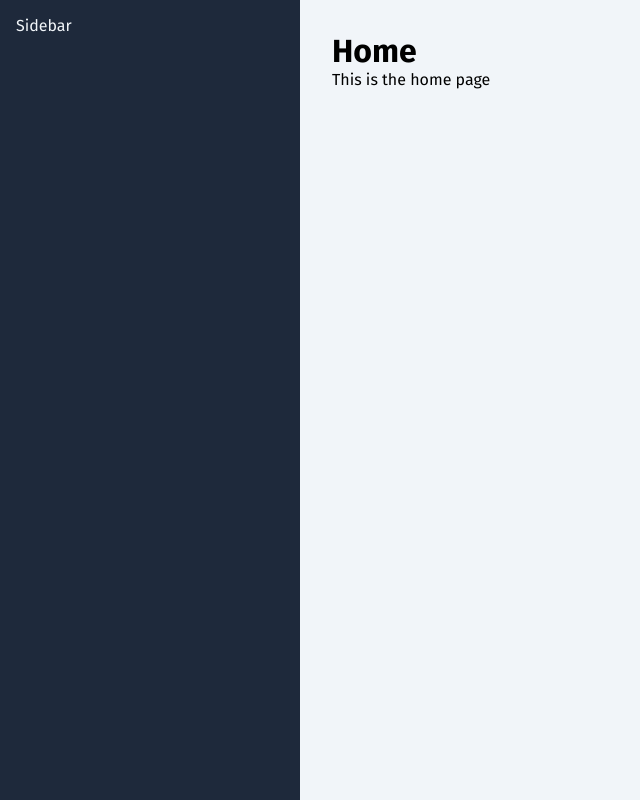
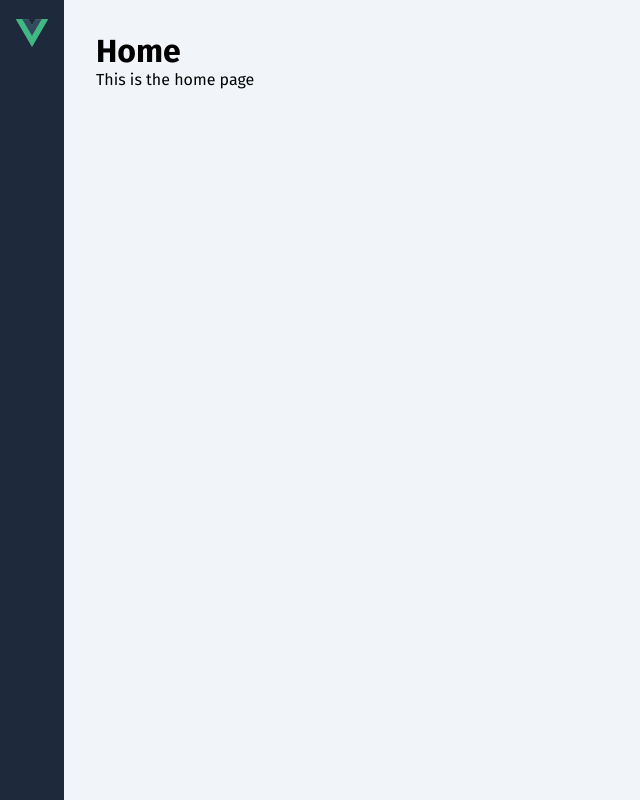
Before and after one commit to johnstuby7/vue-examples, a Vue app in the folder responsive-side-bar/: page / in a window 1280 px wide. Shown: the whole page, without its empty margins (0-640 px from the left). Built offline with nearby package versions, Linux system fonts and the light colour scheme.

Commit message:
Updated sidebar to have a placeholder logo at the top, setting it up to use material icons

```diff
--- a/responsive-side-bar/src/components/Sidebar.vue
+++ b/responsive-side-bar/src/components/Sidebar.vue
@@ -1,6 +1,14 @@
 <template>
   <aside>
-    Sidebar
+    <div class="logo">
+      <img src="../assets/vue.svg" alt="Vue">
+    </div>
+
+    <div class="menu-toggle-wrap">
+      <button class="menu-toggle">
+        <span class="material-icons"></span>
+      </button>
+    </div>
   </aside>
 </template>
 
@@ -12,7 +20,7 @@
 aside {
   display: flex;
   flex-direction: column;
-  width: var(--sidebar-width);
+  width: calc(2rem + 32px);
   min-height: 100vh;
   overflow: hidden;
   padding: 1rem;
@@ -22,6 +30,14 @@ aside {
 
   transition: 0.2s ease-out;
 
+  .logo {
+    margin-bottom: 1rem;
+
+    img {
+      width: 2rem;
+    }
+  }
+
   @media (max-width: 768px) {
     position: fixed;
     z-index: 99;
```
Also changed, not shown: 1 other file (tests, documents, lock files or other folders).
